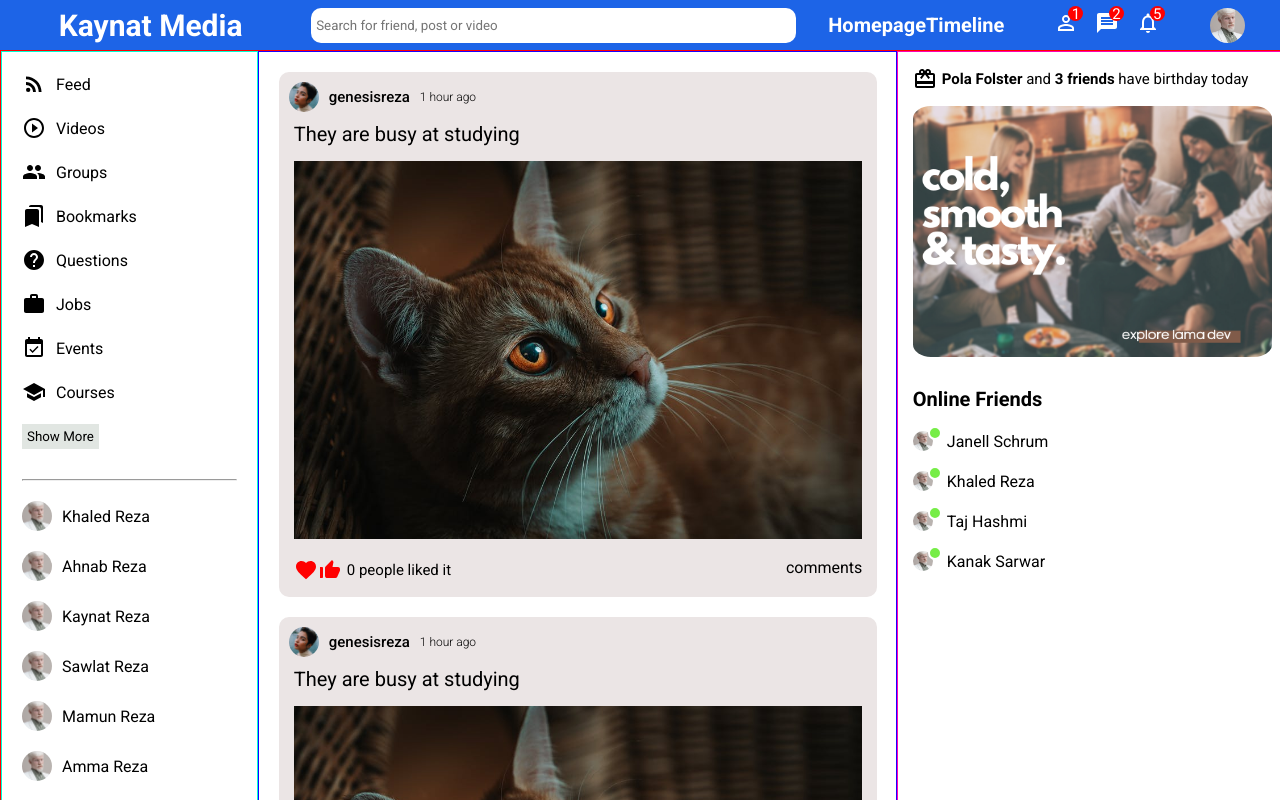
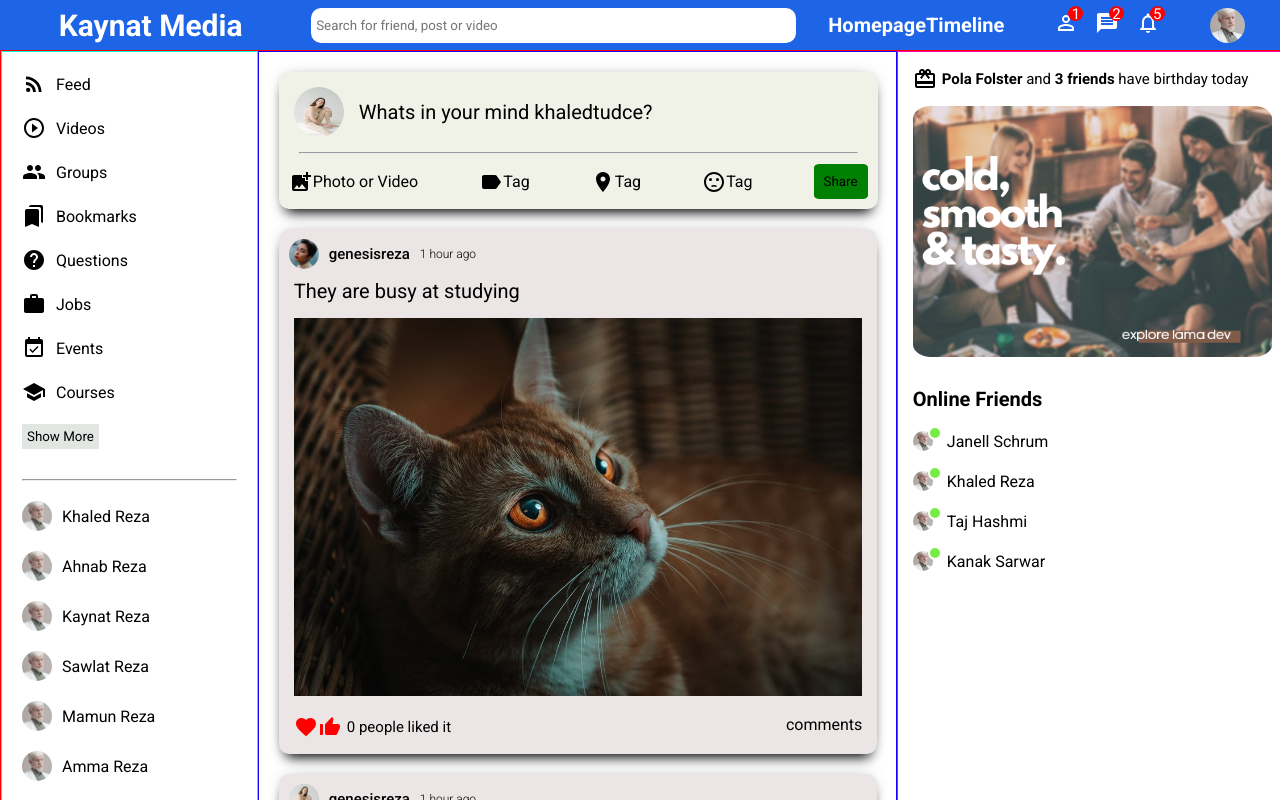
Before and after one commit to khaledtudce/socialmediakhaled2022_frontend, a React (Create React App) app: page / in a window 1280 px wide. Shown: the top 800 px of the page. Built offline with nearby package versions, Linux system fonts and the light colour scheme.

Commit message:
added Share UI design on Feed

```diff
--- a/src/components/feed/Feed.jsx
+++ b/src/components/feed/Feed.jsx
@@ -1,9 +1,13 @@
 import { Favorite, ThumbUpAlt } from "@material-ui/icons";
+import Share from "../share/Share";
 import "./feed.css";
 
 const Feed = () => {
   return (
     <div className="feedContainer">
+      <div className="sharePost">
+        <Share />
+      </div>
       <div className="feedWrapper">
         <div className="postItem">
           <div className="postItemUserInfo">
@@ -24,12 +28,12 @@ const Feed = () => {
         </div>
         <div className="postItem">
           <div className="postItemUserInfo">
-            <img src="/assets/person/4.jpeg" alt="" className="postImg" />
+            <img src="/assets/person/5.jpeg" alt="" className="postImg" />
             <span className="postUserId">genesisreza</span>
             <span className="postTimeAgo">1 hour ago</span>
           </div>
-          <div className="postStatusText">They are busy at studying</div>
-          <img src="/assets/post/6.jpeg" alt="" className="postItemImg" />
+          <div className="postStatusText">Lets eat together</div>
+          <img src="/assets/post/5.jpeg" alt="" className="postItemImg" />
           <div className="postLikeComment">
             <div className="postLike">
               <Favorite style={{ color: "red" }} />
--- a/src/components/feed/feed.css
+++ b/src/components/feed/feed.css
@@ -1,6 +1,14 @@
 .feedContainer{
     flex: 5;
     border: 1px solid rgb(25, 0, 255);
+}
+.sharePost{
+    width: 94%;
+    background-color: rgb(240, 241, 231);
+    border-radius: 10px;
+    margin: 20px;
+    -webkit-box-shadow: 0px 10px 13px -7px #000000, 0px 0px 16px -8px rgba(0,0,0,0.68);
+    box-shadow: 0px 10px 13px -7px #000000, 0px 0px 16px -8px rgba(0,0,0,0.68);
 }
 .feedWrapper{
     margin: 10px;
@@ -10,6 +18,8 @@
     background-color: rgb(235, 229, 229);
     border-radius: 10px;
     margin: 20px 10px;
+    -webkit-box-shadow: 0px 10px 13px -7px #000000, 0px 0px 16px -8px rgba(0,0,0,0.68);
+    box-shadow: 0px 10px 13px -7px #000000, 0px 0px 16px -8px rgba(0,0,0,0.68);
 }
 .postItemUserInfo{
     display: flex;
--- /dev/null
+++ b/src/components/share/Share.jsx
@@ -0,0 +1,46 @@
+import {
+  AddPhotoAlternate,
+  Label,
+  LocationOn,
+  SentimentDissatisfied,
+} from "@material-ui/icons";
+import "./share.css";
+
+const Share = () => {
+  return (
+    <div className="postShareFeed">
+      <div className="postShareStatus">
+        <img
+          src="/assets/person/5.jpeg"
+          alt=""
+          className="postShareStatusImg"
+        />
+        <span className="postShareStatus">Whats in your mind khaledtudce?</span>
+      </div>
+      <hr className="hrBar" />
+      <div className="postShareButtons">
+        <div className="postShareButtonItem">
+          <AddPhotoAlternate />
+          <span>Photo or Video</span>
+        </div>
+        <div className="postShareButtonItem">
+          <Label />
+          <span>Tag</span>
+        </div>
+        <div className="postShareButtonItem">
+          <LocationOn />
+          <span>Tag</span>
+        </div>
+        <div className="postShareButtonItem">
+          <SentimentDissatisfied />
+          <span>Tag</span>
+        </div>
+        <div className="postShareButtonItem">
+          <button className="shareButton">Share</button>
+        </div>
+      </div>
+    </div>
+  );
+};
+
+export default Share;
--- /dev/null
+++ b/src/components/share/share.css
@@ -0,0 +1,39 @@
+.postShareFeed{
+    min-height: 100px;
+}
+.postShareStatus{
+    display: flex;
+    align-items: center;
+}
+.postShareStatusImg{
+    height: 50px;
+    width: 50px;
+    border-radius: 50px;
+    margin: 15px;
+}
+.postShareStatus{
+    font-size: 20px;
+    font-weight: 400;
+}
+.hrBar{
+    margin: 0 20px;
+}
+.postShareButtons{
+    display: flex;
+    align-items: center;
+    margin: 10px;
+    justify-content: space-between;
+}
+.postShareButtonItem{
+    display: flex;
+    align-items: center;
+    margin-bottom: 10px;
+    cursor: pointer;
+}
+.shareButton{
+    background-color: green;
+    border-radius: 10%;
+    border-style: none;
+    padding: 10px;
+    cursor: pointer;
+}
```
